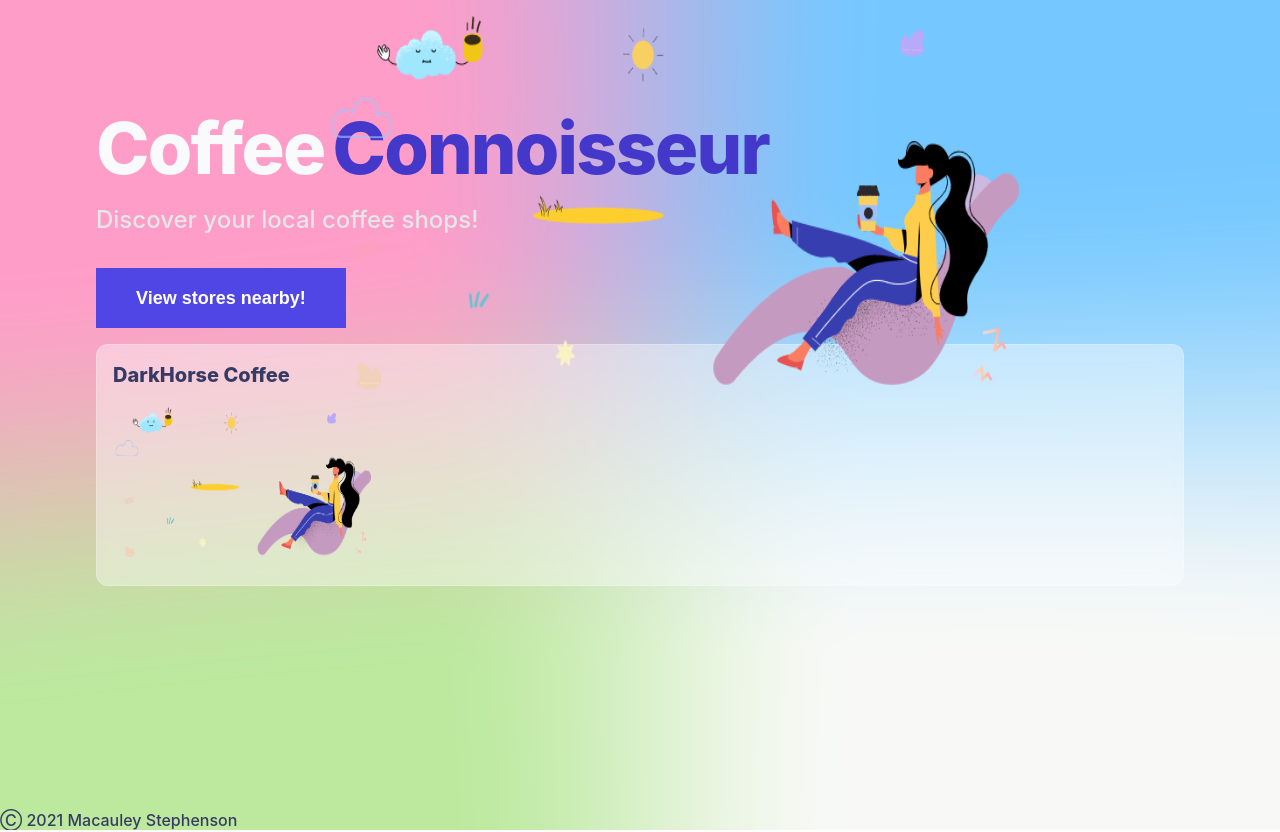
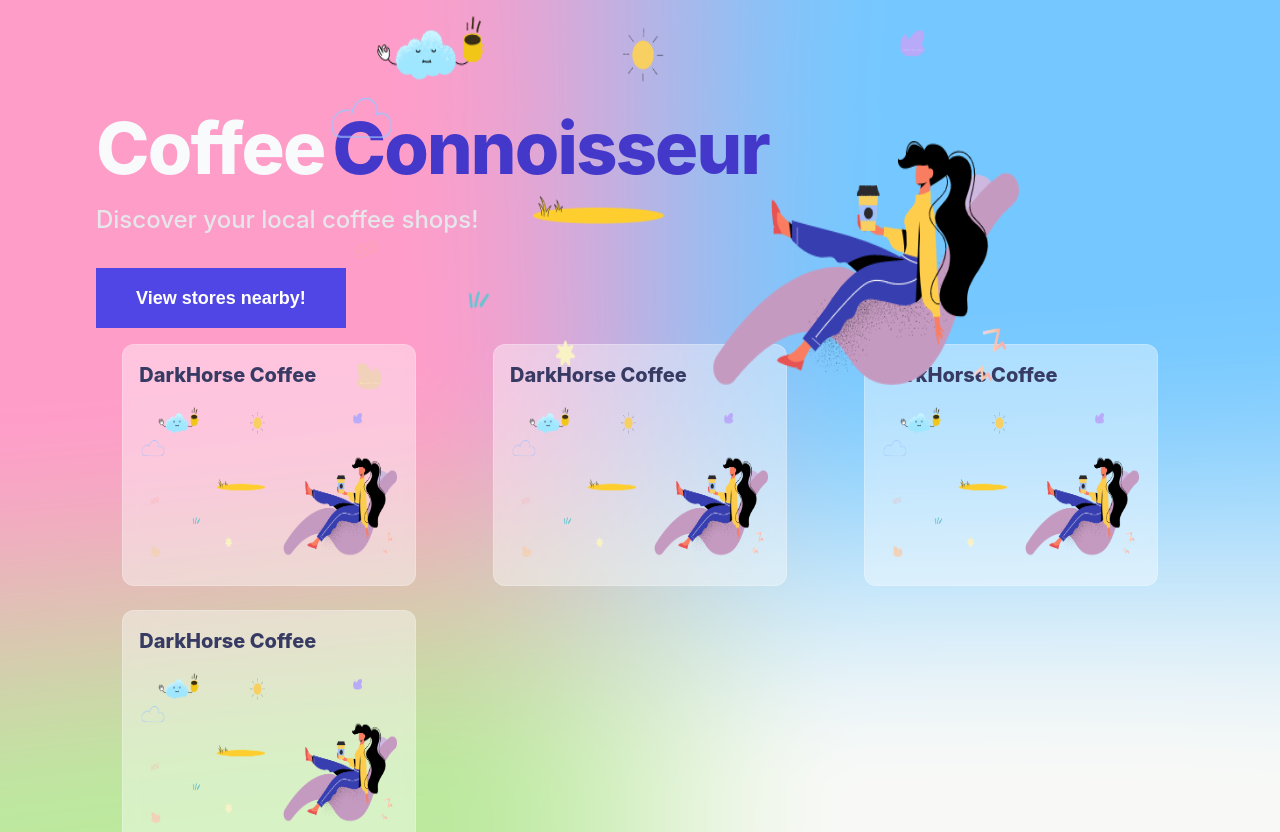
Before and after one commit to MacauleyStephenson/Coffee-Connoisseur, a Next.js app: page / in a window 1280 px wide. Shown: the top 832 px of the page. Built offline with nearby package versions, Linux system fonts and the light colour scheme.

Commit message:
added extra card components in index

```diff
--- a/pages/index.js
+++ b/pages/index.js
@@ -24,7 +24,16 @@ export default function Home() {
 				<div className={styles.heroImage}>
 				<Image src="/static/hero-image.png" width={700} height={400}/>
 				</div>
-				<Card name="DarkHorse Coffee" imgUrl="/static/hero-image.png" href="/coffee-store/darkhorse-coffee"/>
+				<div className={styles.cardLayout}>
+				<Card name="DarkHorse Coffee" imgUrl="/static/hero-image.png" href="/coffee-store/darkhorse-coffee"
+				className={styles.card}/>
+				<Card name="DarkHorse Coffee" imgUrl="/static/hero-image.png" href="/coffee-store/darkhorse-coffee"
+				className={styles.card}/>
+				<Card name="DarkHorse Coffee" imgUrl="/static/hero-image.png" href="/coffee-store/darkhorse-coffee"
+				className={styles.card}/>
+				<Card name="DarkHorse Coffee" imgUrl="/static/hero-image.png" href="/coffee-store/darkhorse-coffee"
+				className={styles.card}/>
+			</div>
 			</main>
 			<footer className={styles.footer}> </footer>
 		</div>
```
